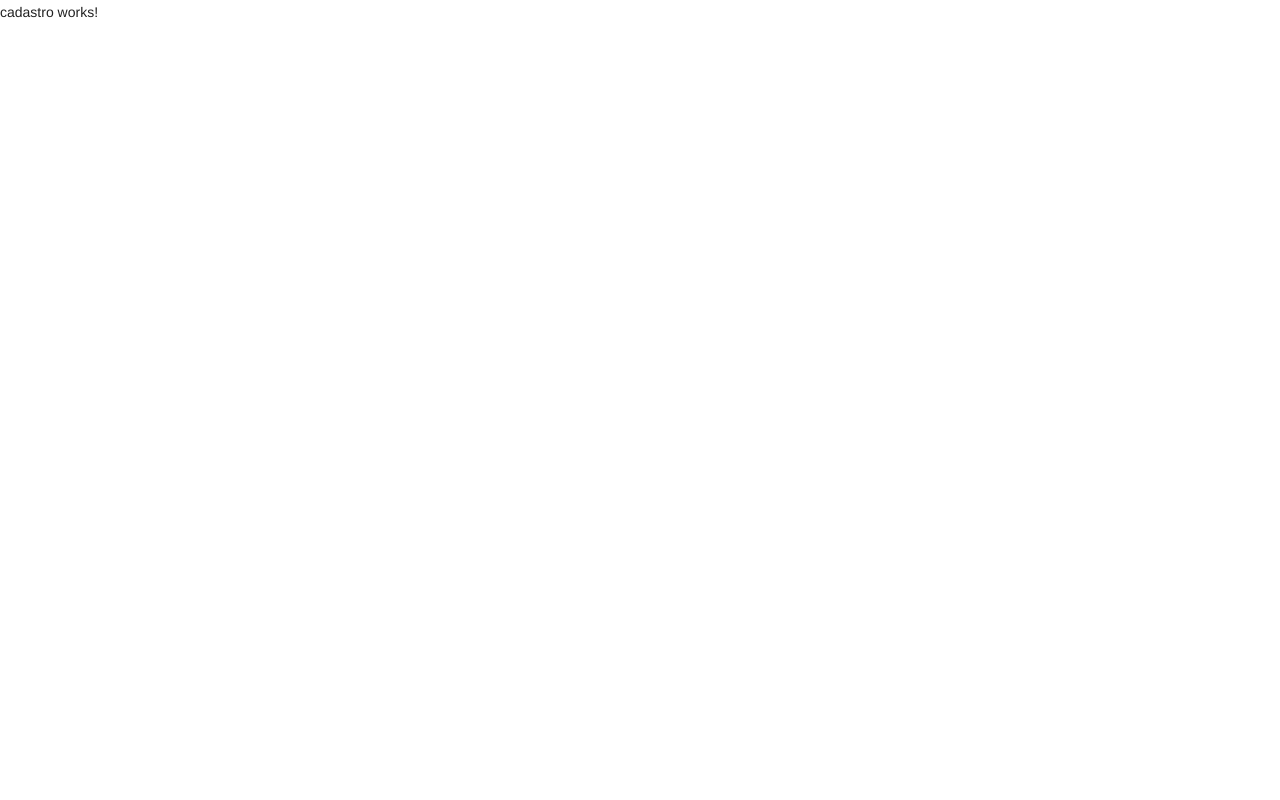
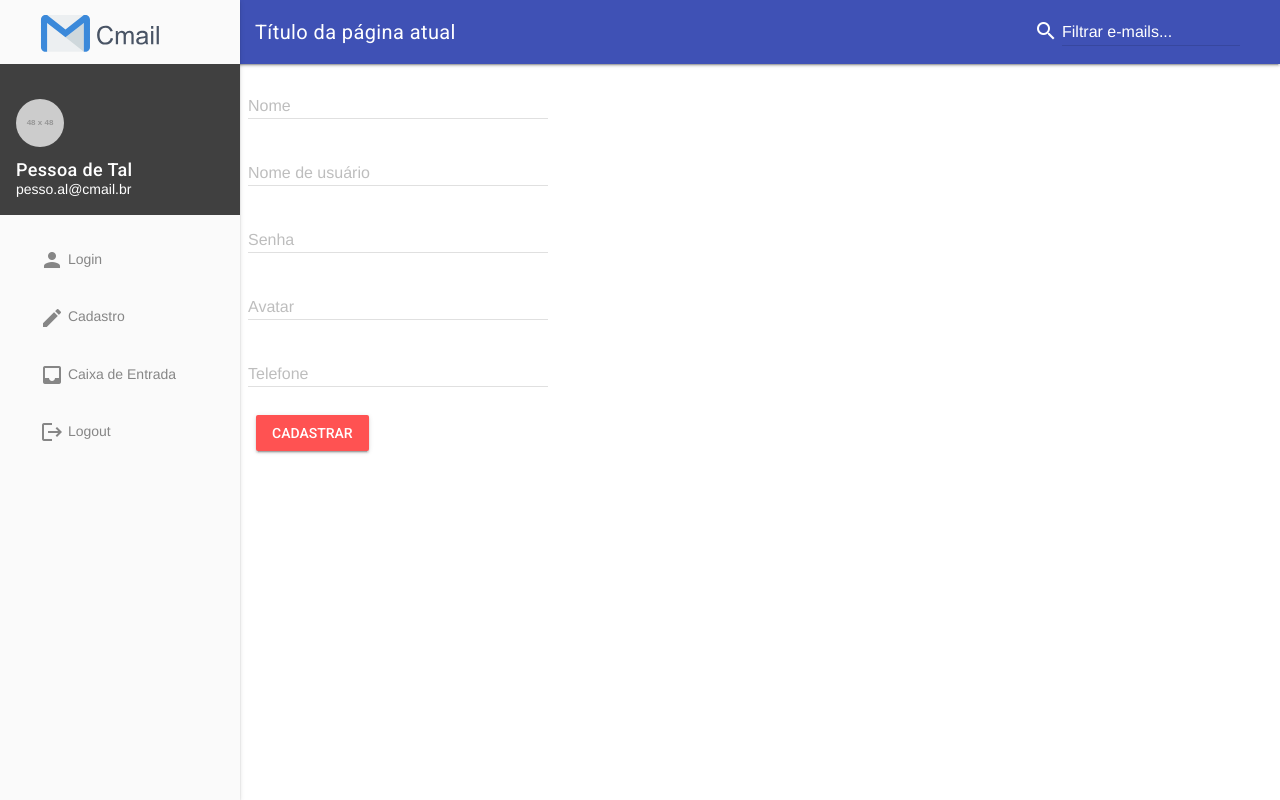
Before and after one commit to CaelumAulas/ng8499, an Angular app: page /cadastro in a window 1280 px wide. Built offline with nearby package versions, Linux system fonts and the light colour scheme.

Commit message:
Aula 02. diretivas httpclient post

```diff
--- a/src/app/app.routes.ts
+++ b/src/app/app.routes.ts
@@ -6,7 +6,8 @@ import { LoginComponent } from './modules/login/login.component';
 const rotasApp:Routes = [
   {path: '', component: CaixaDeEntradaComponent},
   {path: 'cadastro', component: CadastroComponent},
-  {path: 'login', component: LoginComponent}
+  {path: 'login', component: LoginComponent},
+  {path: '**', redirectTo: ''}
 ];
 
 export const ModuloRoteamento = RouterModule.forRoot(rotasApp);
--- /dev/null
+++ b/src/app/components/form-group/form-field.directive.ts
@@ -0,0 +1,24 @@
+import { Directive, ElementRef } from '@angular/core';
+
+@Directive({
+  selector: '[cmailFormField]'
+})
+export class FormFieldDirective {
+
+  constructor(elemento: ElementRef){
+
+    const campo:HTMLInputElement = elemento.nativeElement;
+
+    campo.classList.add('mdl-textfield__input');
+    campo.placeholder = " ";
+
+    if(campo.name.trim()){
+      campo.id = campo.name;
+    }
+    else {
+      throw new Error('O atributo name do campo deve ser definido!');
+    }
+
+  }
+
+}
--- /dev/null
+++ b/src/app/components/form-group/form-group.component.html
@@ -0,0 +1,8 @@
+<div class="cmailInputForm">
+  <div class="mdl-textfield mdl-textfield--floating-label" [ngClass]="{'is-invalid': false }">
+
+    <ng-content></ng-content>
+    <label class="mdl-textfield__label" [for]="idCampo">{{label}}</label>
+    <span class="mdl-textfield__formline"></span>
+  </div>
+</div>
--- /dev/null
+++ b/src/app/components/form-group/form-group.component.ts
@@ -0,0 +1,18 @@
+import { Component, OnInit, Input } from '@angular/core';
+
+@Component({
+  selector: 'cmail-form-group',
+  templateUrl: './form-group.component.html',
+  styles: []
+})
+export class FormGroupComponent implements OnInit {
+
+  @Input() label = "";
+  @Input() idCampo = "";
+
+  constructor() { }
+
+  ngOnInit() {
+  }
+
+}
--- /dev/null
+++ b/src/app/models/dto/user-input.ts
@@ -0,0 +1,16 @@
+export class UserInputDTO {
+  name = "";
+  username = "";
+  phone = "";
+  password = "";
+  avatar = "";
+
+  constructor({nome,username,telefone,senha,avatar}){
+    this.name = nome;
+    this.username = username;
+    this.phone = telefone;
+    this.password = senha;
+    this.avatar =  avatar;
+  }
+
+}
--- a/src/app/modules/cadastro/cadastro.component.html
+++ b/src/app/modules/cadastro/cadastro.component.html
@@ -1 +1,46 @@
-<p>cadastro works!</p>
+<div class="mdl-layout mdl-js-layout mdl-layout--fixed-drawer mdl-layout--fixed-header">
+  <cmail-header></cmail-header>
+  <main class="mdl-layout__content">
+    <div class="page-content">
+      <div class="mdl-grid">
+
+        {{mensagemErro}}
+
+        <form [formGroup]="formCadastro" (ngSubmit)="enviarCadastro()">
+
+          <cmail-form-group label="Nome" idCampo="nome">
+            <input formControlName="nome" required type="text" name="nome" cmailFormField>
+            <span class="mdl-textfield__error">Informar um email é obrigatório!</span>
+          </cmail-form-group>
+
+          <cmail-form-group label="Nome de usuário" idCampo="username">
+            <input formControlName="username" required type="text" name="username" cmailFormField>
+            <span class="mdl-textfield__error">Informar um username é obrigatório!</span>
+          </cmail-form-group>
+
+          <cmail-form-group label="Senha" idCampo="senha">
+            <input formControlName="senha" required type="password" name="senha" cmailFormField>
+            <span class="mdl-textfield__error">Informar um senha é obrigatório!</span>
+          </cmail-form-group>
+
+          <cmail-form-group label="Avatar" idCampo="avatar">
+            <input formControlName="avatar" required type="text" name="avatar" cmailFormField>
+            <span class="mdl-textfield__error">Informar um avatar é obrigatório!</span>
+          </cmail-form-group>
+
+          <cmail-form-group label="Telefone" idCampo="telefone">
+            <input formControlName="telefone" required type="text" name="telefone" cmailFormField>
+            <span class="mdl-textfield__error">Informar um telefone é obrigatório!</span>
+          </cmail-form-group>
+
+          <div class="mdl-card__actions">
+            <button class="mdl-button mdl-js-button mdl-button--raised mdl-button--accent">
+              Cadastrar
+            </button>
+          </div>
+
+        </form>
+      </div>
+    </div>
+  </main>
+</div>
--- a/src/app/modules/cadastro/cadastro.component.ts
+++ b/src/app/modules/cadastro/cadastro.component.ts
@@ -1,4 +1,7 @@
 import { Component, OnInit } from '@angular/core';
+import { FormGroup, FormControl } from '@angular/forms';
+import { HttpClient, HttpErrorResponse } from '@angular/common/http';
+import { UserInputDTO } from 'src/app/models/dto/user-input';
 
 @Component({
   selector: 'cmail-cadastro',
@@ -7,9 +10,35 @@ import { Component, OnInit } from '@angular/core';
 })
 export class CadastroComponent implements OnInit {
 
-  constructor() { }
+  formCadastro = new FormGroup({
+    nome: new FormControl(),
+    username: new FormControl(),
+    senha: new FormControl(),
+    avatar: new FormControl(),
+    telefone: new FormControl()
+  });
 
-  ngOnInit() {
+  mensagemErro = "";
+
+  constructor(private http: HttpClient) {}
+
+  ngOnInit() {}
+
+  enviarCadastro(){
+    const dadosForm = this.formCadastro.value;
+    const cadastroDTO = new UserInputDTO(dadosForm);
+
+    this.http
+        .post("http://localhost:3200/users", cadastroDTO)
+        .subscribe(
+          (response) => {
+            console.log(response);
+          }
+          ,(erro: HttpErrorResponse) => {
+            console.log(erro.error.body[0].message);
+            this.mensagemErro = erro.error.body[0].message;
+          }
+        )
   }
 
 }
```
Also changed, not shown: src/app/components/shared-components.module.ts (+8 -2 lines), src/app/modules/cadastro/cadastro.module.ts (+7 -3 lines).
